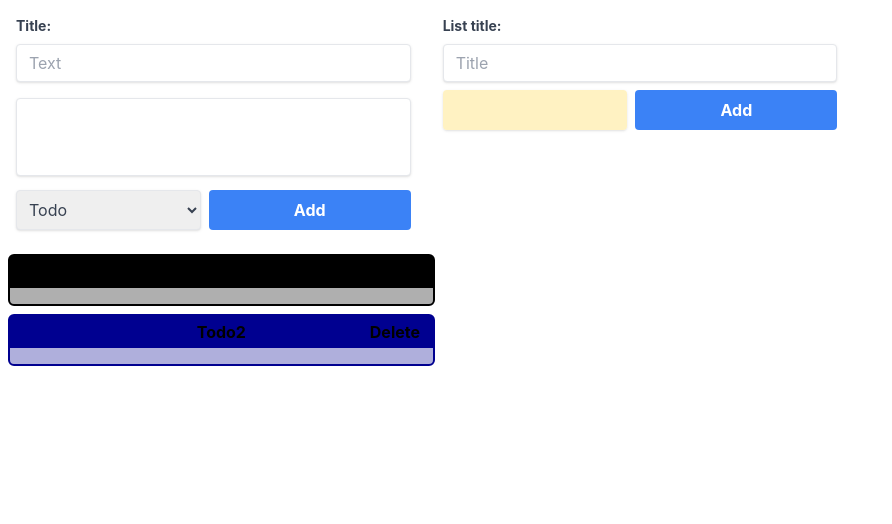
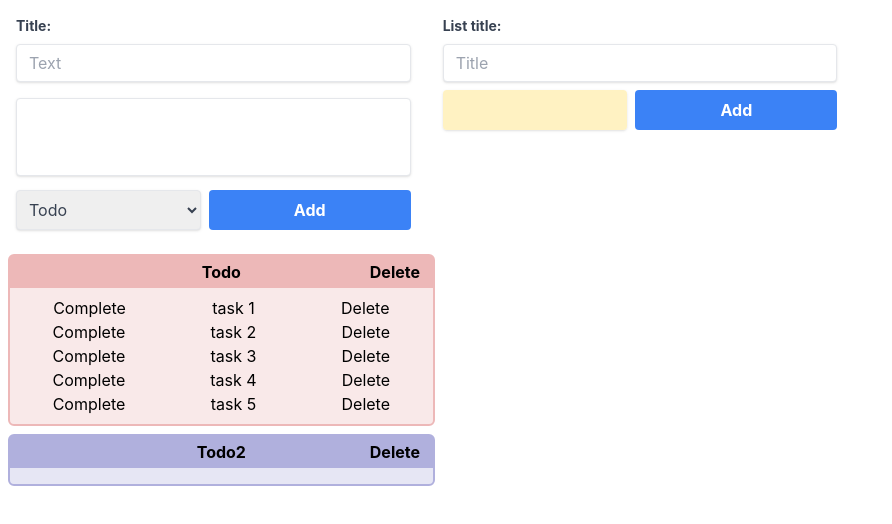
Before and after one commit to yuriinagorniak/task-manager, a React (Create React App) app: page / in a window 1280 px wide. Shown: the top 524 px of the page, without its empty margins (0-892 px from the left). Built offline with nearby package versions, Linux system fonts and the light colour scheme.

Commit message:
Added example tasks

```diff
--- a/src/App.tsx
+++ b/src/App.tsx
@@ -7,17 +7,52 @@ import { Task } from "./models/task.model";
 import { List } from "./models/list.model";
 
 function App() {
-    const [tasks, setTasks] = useState<Task[]>([]);
+    const [tasks, setTasks] = useState<Task[]>([
+        {
+            id: "task-example-1",
+            title: "task 1",
+            listId: "list-example-1",
+            completed: false,
+        },
+        {
+            id: "task-example-2",
+            title: "task 2",
+            listId: "list-example-1",
+            completed: false,
+        },
+        {
+            id: "task-example-3",
+            title: "task 3",
+            listId: "list-example-1",
+            completed: false,
+        },
+        {
+            id: "task-example-4",
+            title: "task 4",
+            listId: "list-example-1",
+            completed: false,
+        },
+        {
+            id: "task-example-5",
+            title: "task 5",
+            listId: "list-example-1",
+            completed: false,
+        },
+    ]);
+
+    console.log("tasks");
+    console.log(tasks);
+
     const [lists, setLists] = useState<List[]>([
         {
-            id: "list-default",
+            id: "list-example-1",
             title: "Todo",
-            color: "#000000",
+            color: "#edb8b8",
         },
         {
-            id: "list-default-2",
+            id: "list-example-2",
             title: "Todo2",
-            color: "#000090",
+            color: "#b0b0dd",
         },
     ]);
     const addNewTask = (task: Task) => {
@@ -43,6 +78,18 @@ function App() {
         console.log(lists.length);
     };
 
+    const completeTask = (id: string) => {
+        setTasks((prevTasks) =>
+            prevTasks.map((task) => {
+                if (task.id === id) {
+                    return { ...task, completed: !task.completed };
+                } else {
+                    return task;
+                }
+            })
+        );
+    };
+
     return (
         <div className="App">
             <div className="w-2/3">
@@ -58,6 +105,7 @@ function App() {
                         tasks={tasks.filter((task) => task.listId === list.id)}
                         deleteTask={deleteTask}
                         deleteList={deleteList}
+                        completeTask={completeTask}
                     />
                 ))}
             </div>
```
